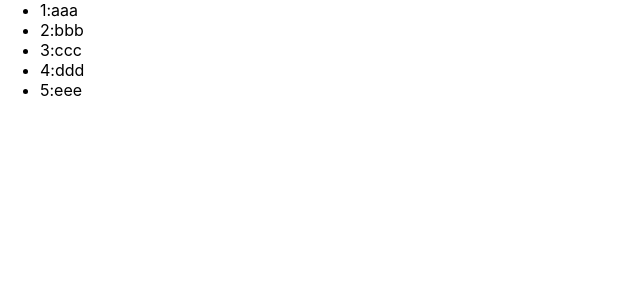
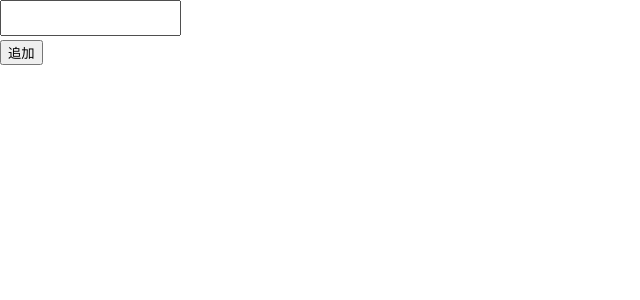
Before and after one commit to various3211workd/pop_idea, a Nuxt app: page / in a window 1280 px wide. Shown: the top 300 px of the page, without its empty margins (0-640 px from the left). Built offline with nearby package versions, Linux system fonts and the light colour scheme.

Commit message:
[Change] add child in list

```diff
--- a/package.json
+++ b/package.json
@@ -13,7 +13,11 @@
     "precommit": "npm run lint"
   },
   "dependencies": {
+    "@fortawesome/vue-fontawesome": "fortawesome/vue-fontawesome",
+    "bulma": "^0.7.2",
     "nuxt": "^2.0.0",
+    "nuxt-fontawesome": "^0.4.0",
+    "pwa": "^1.9.6",
     "vuedraggable": "^2.17.0"
   },
   "devDependencies": {
--- a/pages/index.vue
+++ b/pages/index.vue
@@ -1,13 +1,24 @@
 <template>
   <div id="app">
+    <textarea />
+    <br>
+    <button v-on:click="doAdd()">追加</button>
+
     <draggable v-model="list" element="ul" :options="{animation:300}">
-      <li v-for="item in list" :key="item.id">{{ item.id }}:{{ item.name }}</li>
+      <li v-for="item in list" :key="item.id">
+        {{ item.id }}
+        <textarea class=""/>
+        <br>
+        <button v-on:click="doAdd()">追加</button>
+        <button v-on:click="doRemove(item)">削除</button>
+      </li>
     </draggable>
   </div>
 </template>
 
 <script>
 import draggable from "vuedraggable";
+
 export default {
   components: {
     draggable
@@ -15,13 +26,37 @@ export default {
   data() {
     return {
       list: [
-        { id: 1, name: "aaa" },
-        { id: 2, name: "bbb" },
-        { id: 3, name: "ccc" },
-        { id: 4, name: "ddd" },
-        { id: 5, name: "eee" }
-      ]
+      ],
+      nextTodoId: 1
     };
+  },
+  methods: {
+    doAdd: function() {
+      this.list.push({
+        id: this.nextTodoId++,
+        name: "fff"
+      })
+    },
+    /*
+    doAdd: function(item) {
+      this.list.push({
+        id: this.nextTodoId++,
+        name: 'fff',
+        children: [],
+      })
+    },
+    */
+    doRemove: function(item) {
+      var index = this.list.indexOf(item)
+      this.list.splice(index, 1)
+    }
   }
 };
 </script>
+
+<style>
+  textarea {
+    resize: none;
+    overflow: auto;
+  }
+</style>
```
Also changed, not shown: 2 other files (tests, documents, lock files or other folders).
